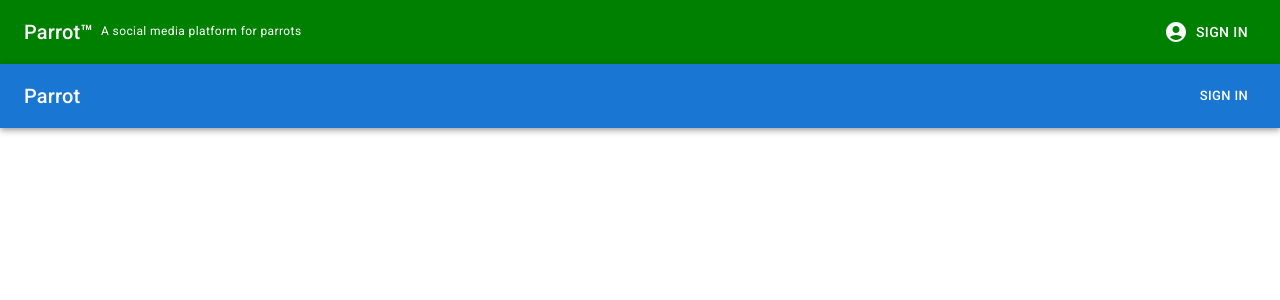
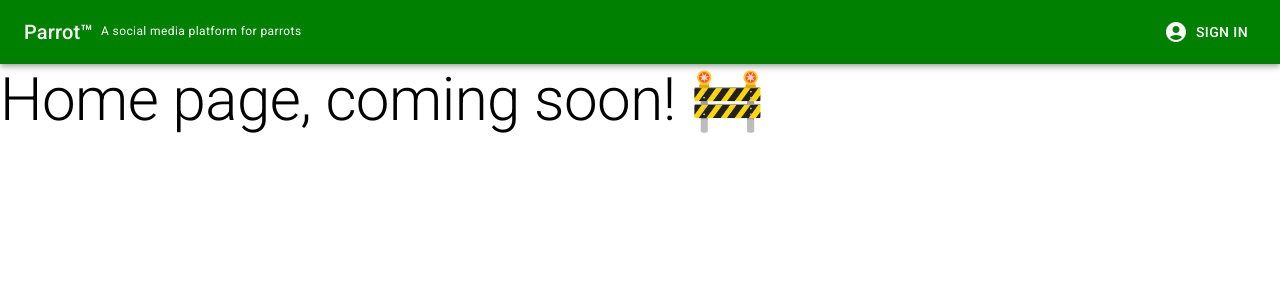
Before and after one commit to andrehsvictor/Parrot, a React (Vite) app: page / in a window 1280 px wide. Shown: the top 300 px of the page. Built offline with nearby package versions, Linux system fonts and the light colour scheme.

Commit message:
Update HomePage component

```diff
--- a/src/pages/HomePage.tsx
+++ b/src/pages/HomePage.tsx
@@ -1,29 +1,11 @@
-import { Menu, Person } from "@mui/icons-material";
-import {
-  AppBar,
-  Box,
-  Button,
-  Container,
-  IconButton,
-  Toolbar,
-  Typography,
-} from "@mui/material";
+import { Typography } from "@mui/material";
 
 export default function HomePage() {
   return (
     <>
-      <Box sx={{ flexGrow: 1 }}>
-        <AppBar position="static">
-          <Toolbar>
-            <Typography variant="h6" component="div" sx={{ flexGrow: 1 }}>
-              Parrot
-            </Typography>
-            <Button color="inherit" variant="text" size="small">
-              Sign in
-            </Button>
-          </Toolbar>
-        </AppBar>
-      </Box>
+      <Typography variant="h2" component="div">
+        Home page, coming soon! 🚧
+      </Typography>
     </>
   );
 }
```
